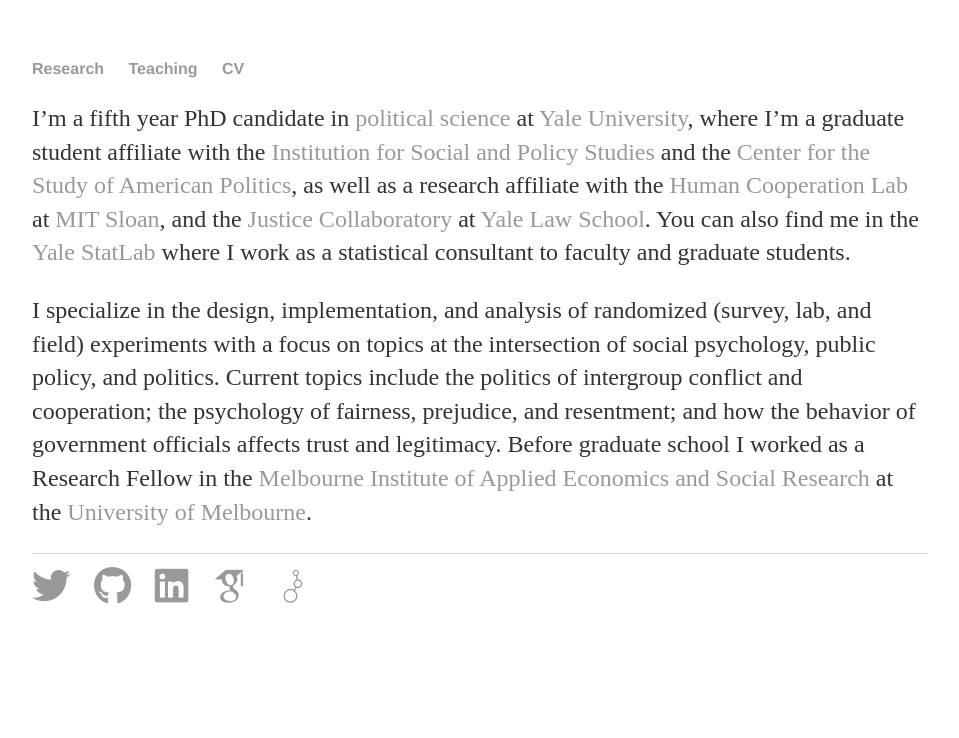
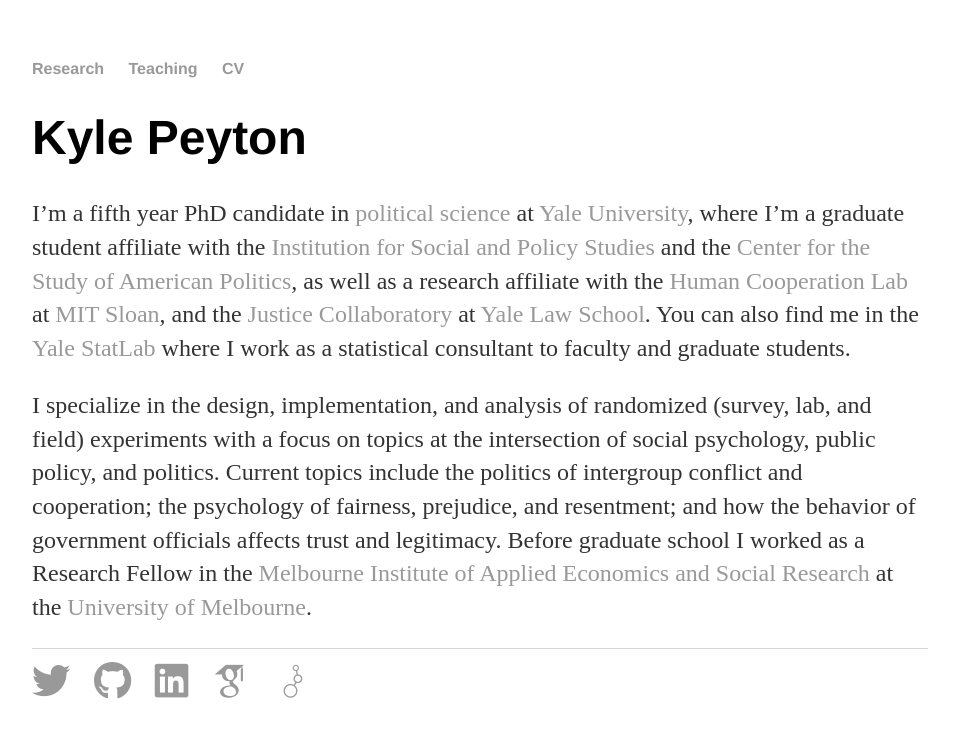
Before and after one commit to kylepeyton/kylepeyton.github.io, a Jekyll site: the page built from index.markdown, in a window 1280 px wide. Shown: the top 738 px of the page, without its empty margins (160-1119 px from the left). Built offline with Jekyll 4.4.1, drawn with Linux system fonts in a browser that asks for light colours; nearby versions of some CDN libraries; some web fonts are replaced.

Commit message:
Update design-kp.html

```diff
--- a/_layouts/design-kp.html
+++ b/_layouts/design-kp.html
@@ -18,6 +18,7 @@
         			<!-- <li><a href="/contact">Contact</a></li> -->
 	              </ul>
 	              </nav>
+			<h1>Kyle Peyton</h1>
 			<div class="container">
 
 			{{ content }}
```
